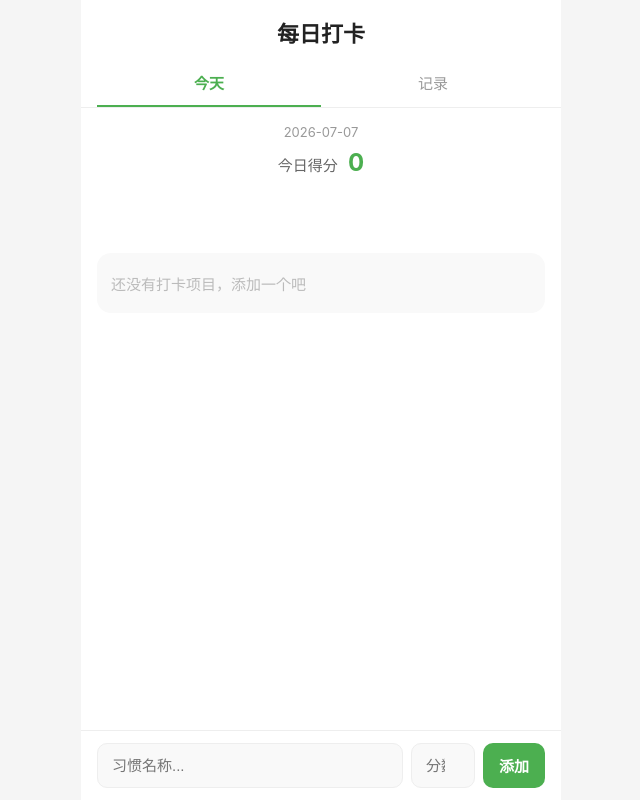
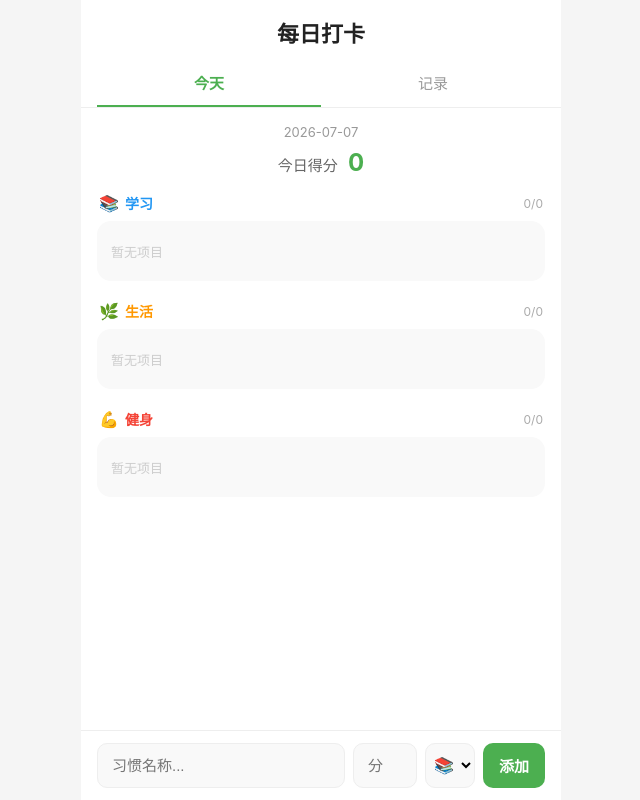
Before and after one commit to munnamila/Titan, a React (Vite) app: page / in a window 1280 px wide. Shown: the whole page, without its empty margins (319-959 px from the left). Built offline with nearby package versions, Linux system fonts and the light colour scheme.

Commit message:
feat: 按学习、生活、健身三组分类展示习惯

```diff
--- a/src/App.css
+++ b/src/App.css
@@ -138,13 +138,6 @@ li.done .check-btn {
   line-height: 1.3;
 }
 
-.habit-score {
-  font-size: 13px;
-  color: #4CAF50;
-  font-weight: 600;
-  flex-shrink: 0;
-}
-
 li.done .habit-score { color: #aaa; }
 
 .delete-btn {
@@ -271,6 +264,79 @@ li.done .habit-score { color: #aaa; }
   font-size: 15px;
 }
 
+/* 分组 */
+.group-section {
+  margin-bottom: 20px;
+}
+
+.group-header {
+  display: flex;
+  align-items: center;
+  gap: 6px;
+  margin-bottom: 8px;
+  padding: 0 2px;
+}
+
+.group-icon {
+  font-size: 16px;
+}
+
+.group-label {
+  font-size: 14px;
+  font-weight: 700;
+  flex: 1;
+}
+
+.group-count {
+  font-size: 12px;
+  color: #aaa;
+}
+
+.empty-group {
+  list-style: none;
+  color: #ccc;
+  font-size: 13px;
+  padding: 10px 14px;
+  background: #f9f9f9;
+  border-radius: 12px;
+}
+
+/* 习惯条目使用分组色 */
+li.done .check-btn {
+  background: var(--group-color, #4CAF50);
+  border-color: var(--group-color, #4CAF50);
+}
+
+.habit-score {
+  font-size: 13px;
+  color: var(--group-color, #4CAF50);
+  font-weight: 600;
+  flex-shrink: 0;
+}
+
+/* 添加栏分组选择 */
+.group-select {
+  flex: 0 0 48px;
+  padding: 0 4px;
+  border: 1px solid #eee;
+  border-radius: 10px;
+  font-size: 16px;
+  background: #f9f9f9;
+  outline: none;
+  cursor: pointer;
+  text-align: center;
+}
+
+.edit-group {
+  flex: 0 0 80px;
+  padding: 6px 4px;
+  border: 1px solid #4CAF50;
+  border-radius: 8px;
+  font-size: 13px;
+  outline: none;
+  background: #fff;
+}
+
 .chart-card {
   background: #f9f9f9;
   border-radius: 14px;
--- a/src/App.jsx
+++ b/src/App.jsx
@@ -5,6 +5,13 @@ import {
 import './App.css'
 
 const TODAY = new Date().toISOString().split('T')[0]
+
+const GROUPS = [
+  { key: 'study',   label: '学习', color: '#2196F3', bg: '#e3f2fd', icon: '📚' },
+  { key: 'life',    label: '生活', color: '#FF9800', bg: '#fff3e0', icon: '🌿' },
+  { key: 'fitness', label: '健身', color: '#F44336', bg: '#fce4ec', icon: '💪' },
+]
+const GROUP_MAP = Object.fromEntries(GROUPS.map(g => [g.key, g]))
 
 function loadData() {
   return {
@@ -23,7 +30,6 @@ function lastNDays(n) {
   })
 }
 
-// 按周聚合：返回近 n 周，每周得分总和
 function lastNWeeks(n, records, habitMap) {
   return Array.from({ length: n }, (_, wi) => {
     const weekStart = new Date()
@@ -41,7 +47,6 @@ function lastNWeeks(n, records, habitMap) {
   })
 }
 
-// 按月聚合：返回近 n 月，每月得分总和
 function lastNMonths(n, records, habitMap) {
   return Array.from({ length: n }, (_, mi) => {
     const d = new Date()
@@ -66,10 +71,12 @@ export default function App() {
   const [records, setRecords] = useState({})
   const [newName, setNewName] = useState('')
   const [newScore, setNewScore] = useState('')
+  const [newGroup, setNewGroup] = useState('study')
   const [tab, setTab] = useState('today')
   const [editingId, setEditingId] = useState(null)
   const [editName, setEditName] = useState('')
   const [editScore, setEditScore] = useState('')
+  const [editGroup, setEditGroup] = useState('study')
 
   useEffect(() => {
     const { habits, records } = loadData()
@@ -96,7 +103,7 @@ export default function App() {
     const name = newName.trim()
     const score = parseInt(newScore) || 1
     if (!name) return
-    const updated = [...habits, { id: Date.now().toString(), name, score }]
+    const updated = [...habits, { id: Date.now().toString(), name, score, group: newGroup }]
     setHabits(updated)
     saveHabits(updated)
     setNewName('')
@@ -114,13 +121,14 @@ export default function App() {
     setEditingId(h.id)
     setEditName(h.name)
     setEditScore(String(h.score || 1))
+    setEditGroup(h.group || 'study')
   }
 
   function saveEdit() {
     const name = editName.trim()
     const score = parseInt(editScore) || 1
     if (!name) return
-    const updated = habits.map(h => h.id === editingId ? { ...h, name, score } : h)
+    const updated = habits.map(h => h.id === editingId ? { ...h, name, score, group: editGroup } : h)
     setHabits(updated)
     saveHabits(updated)
     setEditingId(null)
@@ -137,7 +145,6 @@ export default function App() {
 
   const [chartRange, setChartRange] = useState('day')
 
-  // 折线图数据
   const lineDataDay = lastNDays(14).map(date => {
     const ids = records[date] || []
     const score = ids.reduce((sum, id) => sum + (habitMap[id]?.score || 0), 0)
@@ -145,12 +152,6 @@ export default function App() {
   })
   const lineDataWeek = lastNWeeks(8, records, habitMap)
   const lineDataMonth = lastNMonths(6, records, habitMap)
-
-  // 饼图数据：每个习惯的总完成次数
-  const pieData = habits.map(h => ({
-    name: h.name,
-    value: Object.values(records).filter(ids => ids.includes(h.id)).length
-  })).filter(d => d.value > 0)
 
   return (
     <div className="app">
@@ -166,17 +167,35 @@ export default function App() {
         <main>
           <p className="date">{TODAY}</p>
           <div className="score-banner">今日得分 <strong>{todayScore}</strong></div>
+
+          {GROUPS.map(group => {
+            const groupHabits = habits.filter(h => (h.group || 'study') === group.key)
+            return (
+              <div key={group.key} className="group-section">
+                <div className="group-header" style={{ color: group.color }}>
+                  <span className="group-icon">{group.icon}</span>
+                  <span className="group-label">{group.label}</span>
+                  <span className="group-count">
+                    {groupHabits.filter(h => todayCheckins.includes(h.id)).length}/{groupHabits.length}
+                  </span>
+                </div>
                 <ul className="habit-list">
-            {habits.length === 0 && <li className="empty">还没有打卡项目，添加一个吧</li>}
-            {habits.map(h => {
+                  {groupHabits.length === 0 && (
+                    <li className="empty-group">暂无项目</li>
+                  )}
+                  {groupHabits.map(h => {
                     const done = todayCheckins.includes(h.id)
                     const isEditing = editingId === h.id
+                    const g = GROUP_MAP[h.group || 'study']
                     return (
-                <li key={h.id} className={done && !isEditing ? 'done' : ''}>
+                      <li key={h.id} className={done && !isEditing ? 'done' : ''} style={{ '--group-color': g.color, '--group-bg': g.bg }}>
                         {isEditing ? (
                           <div className="edit-row">
                             <input className="edit-name" value={editName} onChange={e => setEditName(e.target.value)} autoFocus />
                             <input className="edit-score" type="number" min="1" value={editScore} onChange={e => setEditScore(e.target.value)} />
+                            <select className="edit-group" value={editGroup} onChange={e => setEditGroup(e.target.value)}>
+                              {GROUPS.map(g => <option key={g.key} value={g.key}>{g.icon} {g.label}</option>)}
+                            </select>
                             <button className="save-btn" onClick={saveEdit}>保存</button>
                             <button className="cancel-btn" onClick={() => setEditingId(null)}>✕</button>
                           </div>
@@ -193,9 +212,16 @@ export default function App() {
                     )
                   })}
                 </ul>
+              </div>
+            )
+          })}
+
           <div className="add-row">
             <input placeholder="习惯名称..." value={newName} onChange={e => setNewName(e.target.value)} onKeyDown={e => e.key === 'Enter' && addHabit()} />
-            <input className="score-input" placeholder="分数" type="number" min="1" value={newScore} onChange={e => setNewScore(e.target.value)} onKeyDown={e => e.key === 'Enter' && addHabit()} />
+            <input className="score-input" placeholder="分" type="number" min="1" value={newScore} onChange={e => setNewScore(e.target.value)} onKeyDown={e => e.key === 'Enter' && addHabit()} />
+            <select className="group-select" value={newGroup} onChange={e => setNewGroup(e.target.value)}>
+              {GROUPS.map(g => <option key={g.key} value={g.key}>{g.icon}</option>)}
+            </select>
             <button onClick={addHabit}>添加</button>
           </div>
         </main>
@@ -207,7 +233,6 @@ export default function App() {
 
           {historyDays.length > 0 && (
             <>
-              {/* 折线图 */}
               <div className="chart-card">
                 <div className="chart-header">
                   <p className="chart-title">得分趋势</p>
@@ -235,7 +260,6 @@ export default function App() {
                 </ResponsiveContainer>
               </div>
 
-              {/* 列表 */}
               <p className="section-title">每日明细</p>
               {historyDays.map(({ date, ids, score }) => (
                 <div key={date} className="history-card">
@@ -244,9 +268,14 @@ export default function App() {
                     <span className="history-score">{score} 分</span>
                   </div>
                   <div className="chips">
-                    {ids.filter(id => habitMap[id]).map(id => (
-                      <span key={id} className="chip">✓ {habitMap[id].name} +{habitMap[id].score || 1}</span>
-                    ))}
+                    {ids.filter(id => habitMap[id]).map(id => {
+                      const g = GROUP_MAP[habitMap[id].group || 'study']
+                      return (
+                        <span key={id} className="chip" style={{ background: g.bg, color: g.color }}>
+                          ✓ {habitMap[id].name} +{habitMap[id].score || 1}
+                        </span>
+                      )
+                    })}
                   </div>
                 </div>
               ))}
```
Lines whose indentation alone changed are shown as unchanged.
